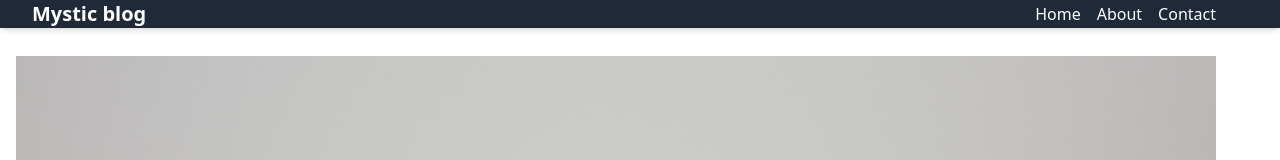
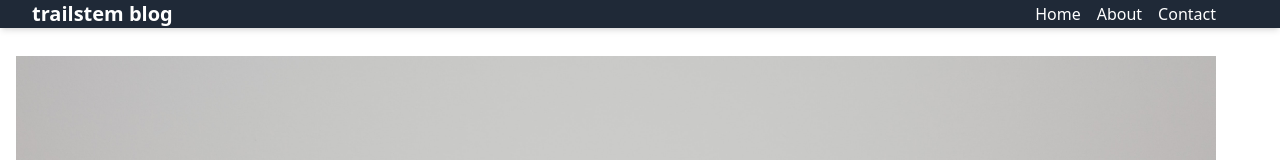
Before and after one commit to tmcoco0228si/mystic-blog, a Next.js app: page /posts/article in a window 1280 px wide. Shown: the top 160 px of the page. Built offline with nearby package versions, Linux system fonts and the light colour scheme; some icons are missing.

Commit message:
名前変更

```diff
--- a/components/Header.tsx
+++ b/components/Header.tsx
@@ -55,7 +55,7 @@ const Header = () => {
     <meta name="viewport" content="width=device-width, initial-scale=1.0" />
     <div className={`container ${windowWidth >= 640 ? 'mx-auto px-4' : ''} sm:px-6 lg:px-8 flex justify-start items-center`}>
       <h1 className="text-white font-bold text-xs tiny:text-sm sm:text-lg md:text-xl mr-auto">
-        Mystic blog
+      trailstem blog
       </h1>
 
         <button
--- a/pages/index.tsx
+++ b/pages/index.tsx
@@ -15,7 +15,7 @@ export default function Home({ allPostsData }: any) {
     <div className="w-full">
       <ThreeObject />
       <div className="flex justify-center font-bold sm:text-base container">
-        My name is tmcoco0228si. I work as a backend engineer in Osaka.
+        My name is trailstem. I work as a backend engineer in Osaka.
       </div>
       <div className="my-9 sm:px-4 container">
         <div className="grid grid-cols-1 sm:grid-cols-2 lg:grid-cols-3 gap-4">
```
